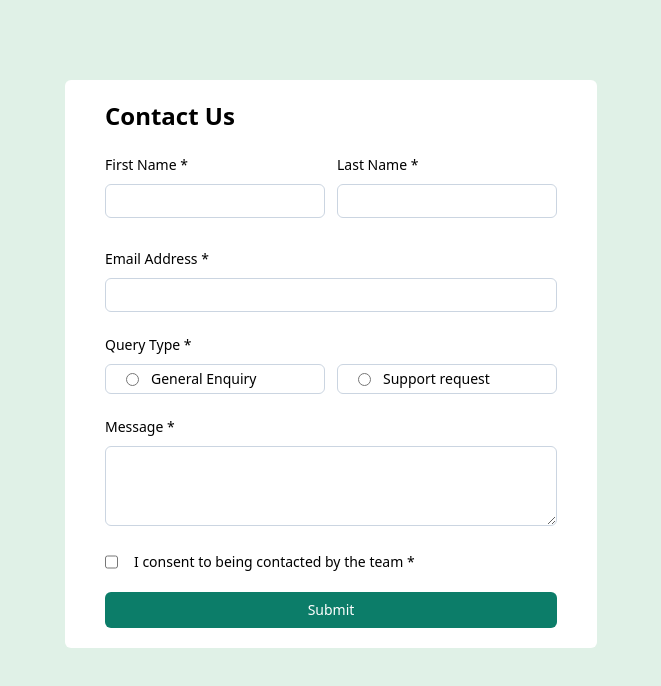
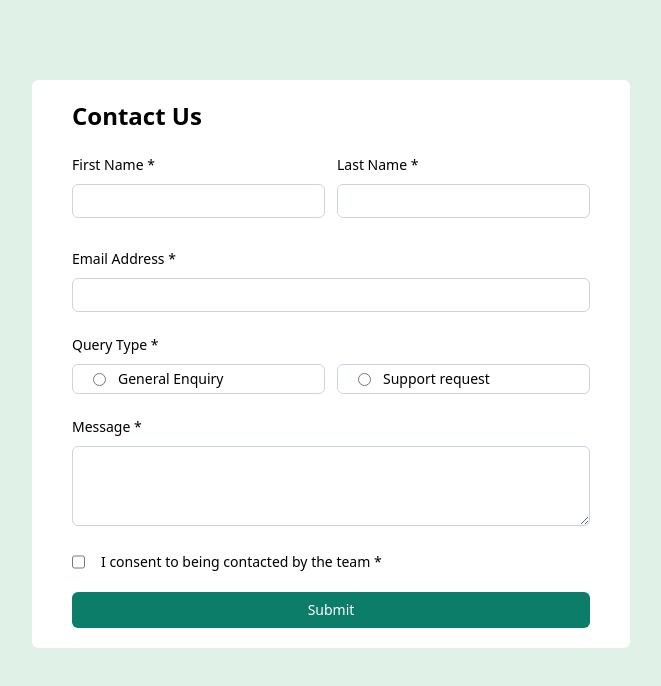
Before and after one commit to General090/contact, a website: page index.html in a window 1280 px wide. Shown: the whole page, without its empty margins (309-970 px from the left). Drawn offline with nearby package versions, Linux system fonts and the light colour scheme.

Commit message:
contact-error

```diff
--- a/src/index.html
+++ b/index.html
@@ -7,20 +7,20 @@
   <title>Contact</title>
   <script src="https://cdn.tailwindcss.com"></script>
 </head>
-<body class="bg-[#E0F1E7] flex items-center justify-center my-20">
+<body class="bg-[#E0F1E7] flex items-center justify-center lg:my-20 md:my-52 sm:mt-28">
   <div class="bg-white px-10 py-5 rounded-md">
     <form action="#" id="myForm">
       <h1 class="font-bold text-2xl mb-5">Contact Us</h1>
-      <div class="flex gap-3 mb-5">
+      <div class="md:flex gap-3 mb-5">
         <div>
           <label for="firstname" class="text-sm">First Name *</label>
-          <input type="text" id="firstname" class="block border border-slate-300 outline-none w-[220px] rounded-md py-1 mt-2 pl-5 hover:border-green-300 cursor-pointer active:border-green-300" />
+          <input type="text" id="firstname" class="block border border-slate-300 outline-none w-full rounded-md py-1 mt-2 pl-5 hover:border-green-300 cursor-pointer" />
           <div id="firstNameError" style="color: red;" class="text-xs mt-2"></div>
         </div>
 
         <div>
           <label for="lastname" class="text-sm">Last Name *</label>
-          <input type="text" id="lastname" class="block border border-slate-300 outline-none w-[220px] rounded-md py-1 mt-2 pl-5 hover:border-green-300 cursor-pointer" />
+          <input type="text" id="lastname" class="block border border-slate-300 outline-none w-full rounded-md py-1 mt-2 pl-5 hover:border-green-300 cursor-pointer" />
           <div id="lastNameError" style="color: red;" class="text-xs mt-2"></div>
         </div>
       </div>
@@ -33,16 +33,16 @@
 
       <label for="radio" class="text-sm">Query Type *</label>
       <div class="mb-5">
-        <div class="flex gap-3">
+        <div class="md:flex gap-3">
           <div class="border border-slate-300 outline-none w-full rounded-md py-1 pl-5 mt-2 flex gap-3 items-center">
-            <input type="radio" name="radio" id="generalEnquiry" class="accent-emerald-100" />
-            <label for="generalEnquiry" class="text-sm">General Enquiry</label>
+            <input type="radio" name="radio" id="generalEnquiry" class="bg-green-900" />
+            <label for="generalEnquiry" class="text-sm cursor-pointer ">General Enquiry</label>
           </div>
 
           <div class="border border-slate-300 outline-none w-full rounded-md py-1 pl-5 mt-2 flex gap-3 items-center">
             <input type="radio" name="radio" id="supportRequest" />
-            <label for="supportRequest" class="text-sm">Support request</label>
-        </div>
+            <label for="supportRequest" class="text-sm cursor-pointer">Support request</label>
+          </div>
         </div>
 
         <div id="queryError" style="color: red;" class="text-xs mt-2"></div>
@@ -58,12 +58,12 @@
       <div class="mb-5">
         <div class=" flex gap-4">
           <input type="checkbox" id="consent" />
-          <label for="consent" class="text-sm">I consent to being contacted by the team *</label>
+          <label for="consent" class="text-sm cursor-pointer">I consent to being contacted by the team *</label>
         </div>
         <div id="consentError" style="color: red;" class="text-xs mt-2"></div>
       </div>
 
-      <button type="submit" class="bg-[#0C7D69] w-full rounded-md py-2 text-sm text-white">Submit</button>
+      <button type="submit" class="bg-[#0C7D69] w-full rounded-md py-2 text-sm text-white hover:bg-green-950">Submit</button>
       <div id="errorMessage" style="color: red;"></div> <!-- Single error message container -->
     </form>
   </div>
--- a/tailwind.config.js
+++ b/tailwind.config.js
@@ -2,6 +2,10 @@
 module.exports = {
   content: ["./src/**/*.{html,js}"],
   theme: {
+    screens: {
+      'sm': '412px',
+      // => @media (min-width: 412px) { ... }
+  },
     extend: {},
   },
   plugins: [],
```
Also changed, not shown: index.js (line endings or trailing spaces), input.css (renamed from src/input.css), output.css, 1 other file.
